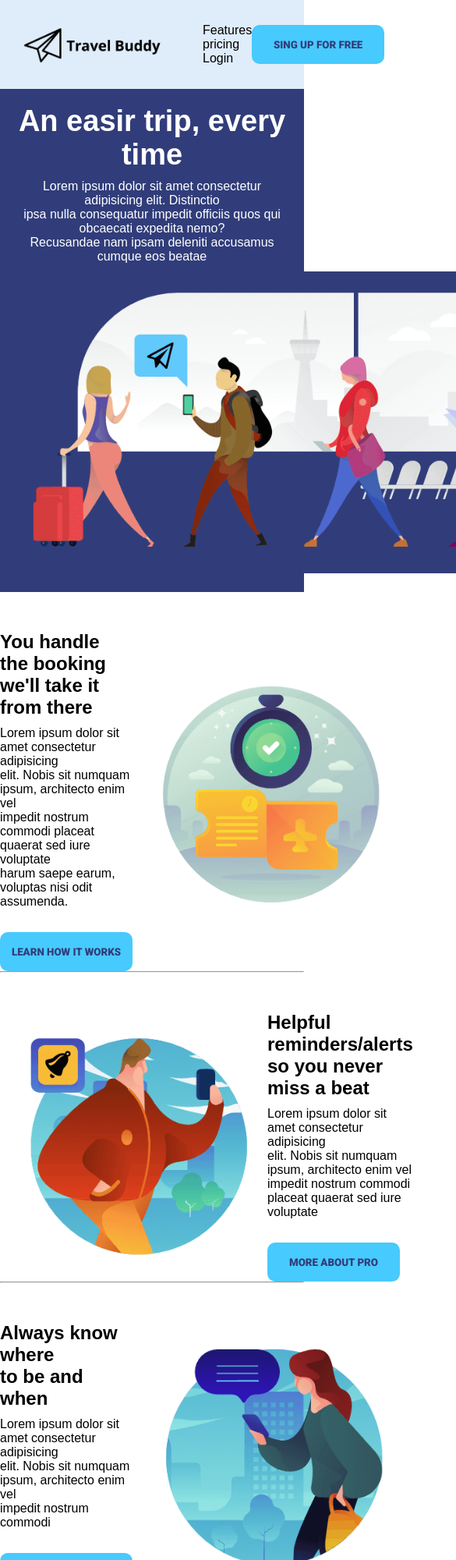
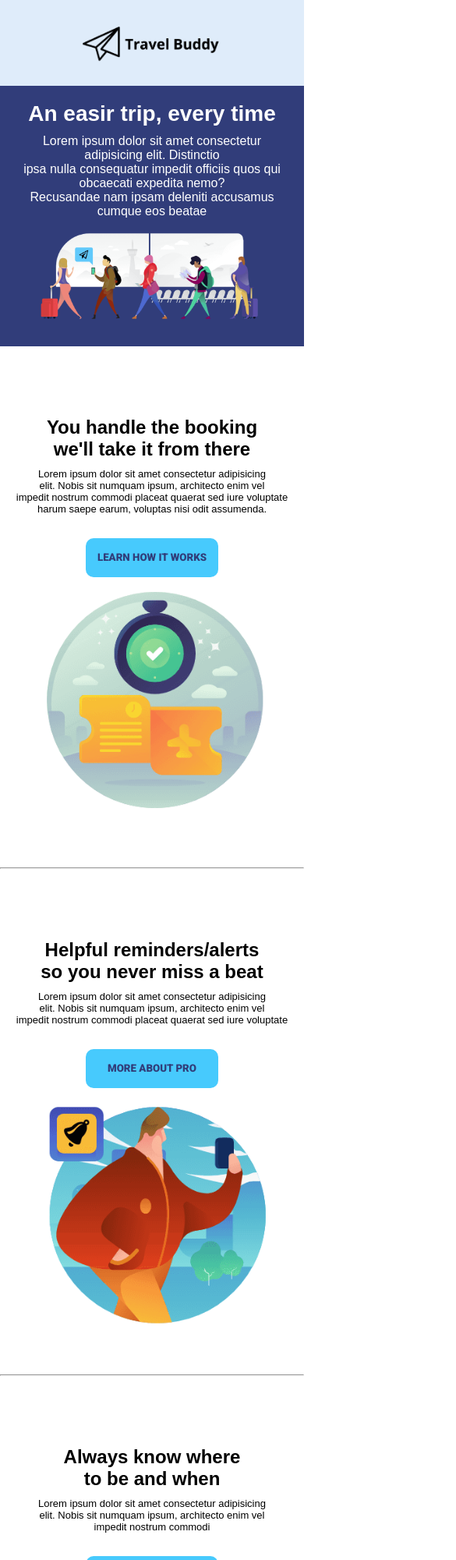
Before and after one commit to ramonsantonio/travel, a plain HTML site: page index.html in a window 390 px wide. Shown: the top 2000 px of the page at 78% size, 585 px wide, since content can reach past the window. Drawn offline with Linux system fonts and the light colour scheme.

Commit message:
media query

```diff
--- a/index.html
+++ b/index.html
@@ -6,6 +6,7 @@
     <title>Travel Buddy</title>
     <link rel="shortcut icon" href="fotos/favicon.ico" type="image/x-icon">
     <link rel="stylesheet" href="style.css">
+    <link rel="stylesheet" href="media-query/style.css" media="screen and (orientation: portrait)">
 </head>
 <body>
     <header class="inicio">
@@ -37,6 +38,7 @@
         </section>
 
         <section class="segundo">
+            <div class="flex">
                 <div class="segundo-primeiro">
                     <h2 class="segundo-primeiro-h2">
                         You handle the booking<br>
@@ -48,21 +50,22 @@
                         impedit nostrum commodi placeat quaerat sed iure voluptate<br>
                         harum saepe earum, voluptas nisi odit assumenda.
                     </p>
-                <div >
+                    <div class="button">
                         <button class="segundo-primeiro-botao">
                             LEARN HOW IT WORKS
                         </button>
-
                     </div>
                 </div>
                 <div class="segundo-img">
                     <img src="fotos/globo.png" alt="bola">
                 </div>
+            </div> <!--flex-->
         </section>
 
         <hr>
 
         <section class="terceiro">
+            <div class="flex">
                 <div class="terceiro-img">
                     <img src="fotos/homem.png" alt="homem">
                 </div>
@@ -76,17 +79,19 @@
                         elit. Nobis sit numquam ipsum, architecto enim vel<br>
                         impedit nostrum commodi placeat quaerat sed iure voluptate
                     </p>
-                <div >
+                    <div class="button">
                         <button class="terceiro-primeiro-botao">
                             MORE ABOUT PRO
                         </button>
                     </div>
                 </div>
+            </div><!--flex-->
         </section>
 
         <hr>
 
         <section class="quarto">
+            <div class="flex">
                 <div class="quarto-primeiro">
                     <h2 class="quarto-primeiro-h2">
                         Always know where<br>
@@ -97,16 +102,16 @@
                         elit. Nobis sit numquam ipsum, architecto enim vel<br>
                         impedit nostrum commodi
                     </p>
-                <div >
+                    <div class="button">
                         <button class="quarto-primeiro-botao">
                             DOWNLOAD THE APP
                         </button>
                     </div>
-
                 </div>
                 <div class="quarto-img">
                     <img src="fotos/mulher.png" alt="mulher">
                 </div>
+            </div> <!--flex-->
         </section>
 
         <hr>
@@ -132,6 +137,7 @@
         </section>
 
         <section class="final">
+            <div class="flex">
                 <div class="final-primeiro">
                     <div >
                         <img src="fotos/logo.png" alt="logo" class="final-logo">
@@ -140,7 +146,6 @@
                         <img src="fotos/casal.png" alt="casal">
                     </div>
                 </div>
-
                 <div class="final-ul-1">
                     <h4>
                         PRODUCTS
@@ -152,7 +157,6 @@
                         <li><a href="#">Travel Buddy for Teams</a></li>
                         <li><a href="#">Help Center</a></li>
                     </ul>
-
                 </div>
 
                 <div class="final-ul-2">
@@ -168,7 +172,6 @@
                         <li><a href="#">Security</a></li>
                         <li><a href="#">Cookei Preferences</a></li>
                     </ul>
-
                 </div>
                 <div class="final-ul-3">
                     <h4>
@@ -178,8 +181,8 @@
                         <li><a href="#">Developer API</a></li>
                         <li><a href="#">Supported Booking Sites</a></li>
                     </ul>
-
                 </div>
+            </div><!--flex-->
         </section>
     </main>
 
--- /dev/null
+++ b/media-query/style.css
@@ -0,0 +1,113 @@
+@charset "UTF-8";
+
+@media screen and (max-width: 768px) {
+
+    .inicio-primeiro, .inicio-terceiro-botao {
+        display: none;
+    }
+
+    /* inicio */
+
+    .primeiro-h1 {
+        font-size: 28px;
+    }
+
+    .primeiro-p {
+        font-size: 16px;
+    }
+
+    .primeiro-img img {
+        width: 300px;
+    }
+
+    /* segundo */
+
+    .segundo .flex {
+        flex-direction: column;
+    }
+
+    .segundo-primeiro-h2 {
+        text-align: center;
+    }
+
+    .segundo-primeiro-p {
+        text-align: center;
+        font-size: 13px;
+
+    }
+
+    section.segundo .button  {
+        text-align: center;
+    }
+
+    /* terceiro */
+
+    .terceiro .flex {
+        flex-direction: column-reverse;
+    }
+
+    .terceiro-primeiro-h2  {
+        text-align: center;
+    }
+
+    .segundo-primeiro-p {
+        text-align: center;
+        font-size: 13px;
+    }
+
+    .terceiro .button {
+        text-align: center;
+    }
+
+    /* quarto */
+
+    .quarto .flex {
+        flex-direction: column;
+    }
+
+    .quarto-primeiro-h2 {
+        text-align: center;
+    }
+
+    .quarto-primeiro-p {
+        text-align: center;
+        font-size: 13px;
+    }
+
+    .quarto .button {
+        text-align: center;
+    }
+
+    /* quinto */
+
+    .quinto-h2 {
+        font-size: 28px;
+    }
+
+    .quinto-img img {
+        width: 400px;
+    }
+
+    /* final */
+
+    section.final {
+        margin: 0px;
+        padding: 0px;
+    }
+
+    .final .flex {
+        flex-direction: column;
+    }
+
+    .final-img img {
+        width: 150px;
+    }
+
+    .final-img-2 img {
+        width: 340px;
+    }
+
+    .final-ul-1 h4 {
+        padding-bottom: 10px;
+    }
+}
--- a/style.css
+++ b/style.css
@@ -12,6 +12,8 @@
 font-family: "Roboto", sans-serif;
 
 */
+
+/* Geral */
 
 *{
     margin: 0%;
@@ -30,6 +32,16 @@ body {
     padding: 30px;
     background-color: #dfecfa;
 }
+
+.flex {
+    display: flex;
+    justify-content: space-evenly;
+    padding-top: 50px;
+    align-items: center;
+}
+
+
+/* Inicio */
 
 .inicio-img {
     width: 180px;
@@ -52,6 +64,9 @@ body {
     color: #313d7a;
 
 }
+
+
+/* primeiro */
 
 .primeiro {
     background-color: #313d7a;
@@ -76,11 +91,10 @@ body {
     text-align: center;
 }
 
-.segundo {
-    display: flex;
-    justify-content: space-evenly;
-    padding-top: 50px;
-    align-items: center;
+/* segundo */
+
+section.segundo {
+    padding: 40px 4%;
 }
 
 .segundo-primeiro-h2 {
@@ -106,11 +120,10 @@ body {
     padding: 0%;
 }
 
-.terceiro {
-    display: flex;
-    justify-content: space-evenly;
-    padding-top: 50px;
-    align-items: center;
+/* terceiro */
+
+section.terceiro {
+   padding: 40px 4%;
 }
 
 .terceiro-img {
@@ -136,11 +149,10 @@ body {
     color: #313d7a;
 }
 
-.quarto {
-    display: flex;
-    justify-content: space-evenly;
-    padding-top: 50px;
-    align-items: center;
+/* quarto */
+
+section.quarto {
+    padding: 40px 4%;
 }
 
 .quarto-primeiro-h2 {
@@ -165,6 +177,8 @@ body {
 .quarto-img {
     padding: 0%;
 }
+
+/* quinto */
 
 .quinto {
     background-color: #e0ecf4;
@@ -193,6 +207,8 @@ body {
     background-color: #47cafd;
     color: #313d7a;
 }
+
+/* final */
 
 .final {
     display: flex;
```
Lines whose indentation alone changed are shown as unchanged.
